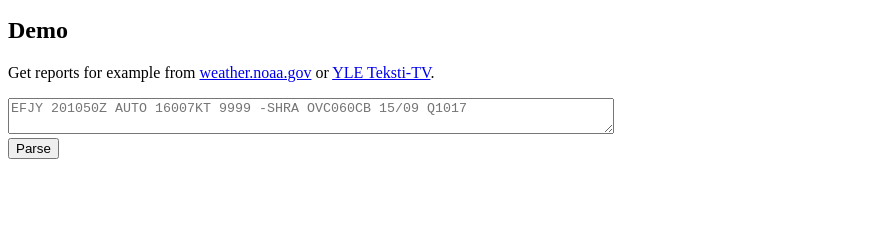
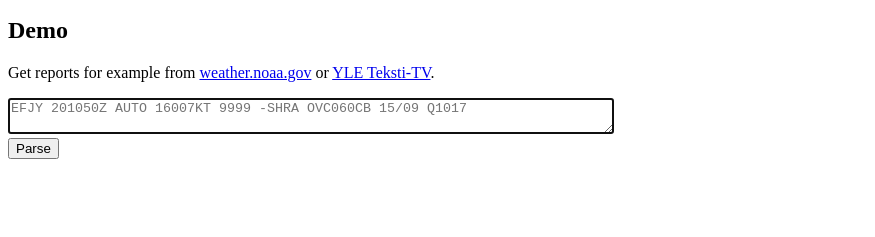
Before and after one commit to skydivejkl/metar.js, a website: page index.html in a window 1280 px wide. Shown: the part 101-338 px from the top of the page, 0-875 px from the left. Drawn offline with Linux system fonts and the light colour scheme.

Commit message:
autofocus textarea

```diff
--- a/index.html
+++ b/index.html
@@ -29,7 +29,7 @@
             <a href="http://www.yle.fi/tekstitv/txt/P428_02.html">YLE Teksti-TV</a>.
         </p>
 
-        <textarea class="metar-input" placeholder="EFJY 201050Z AUTO 16007KT 9999 -SHRA OVC060CB 15/09 Q1017"></textarea>
+        <textarea autofocus class="metar-input" placeholder="EFJY 201050Z AUTO 16007KT 9999 -SHRA OVC060CB 15/09 Q1017"></textarea>
         <button class="parse-metar">Parse</button>
         <script src="metar.js"></script>
         <pre class="metar-result">
```
